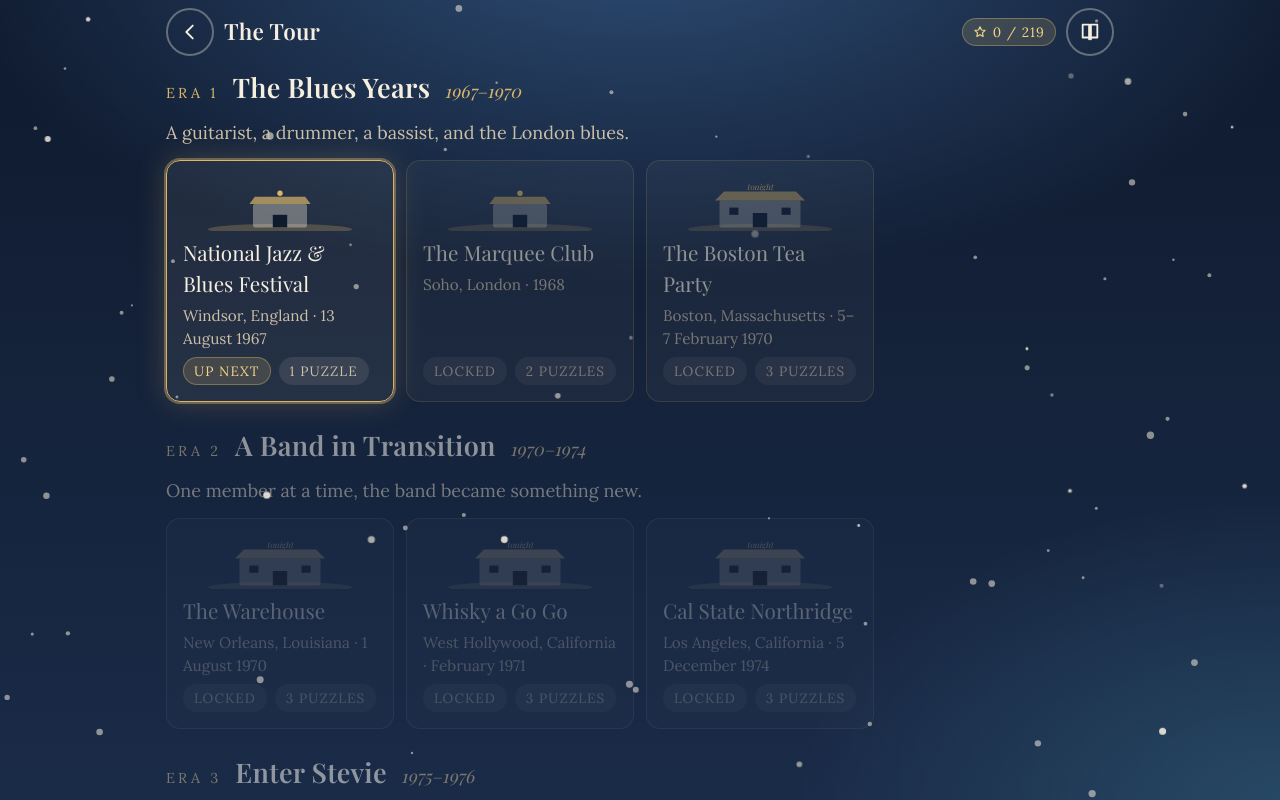
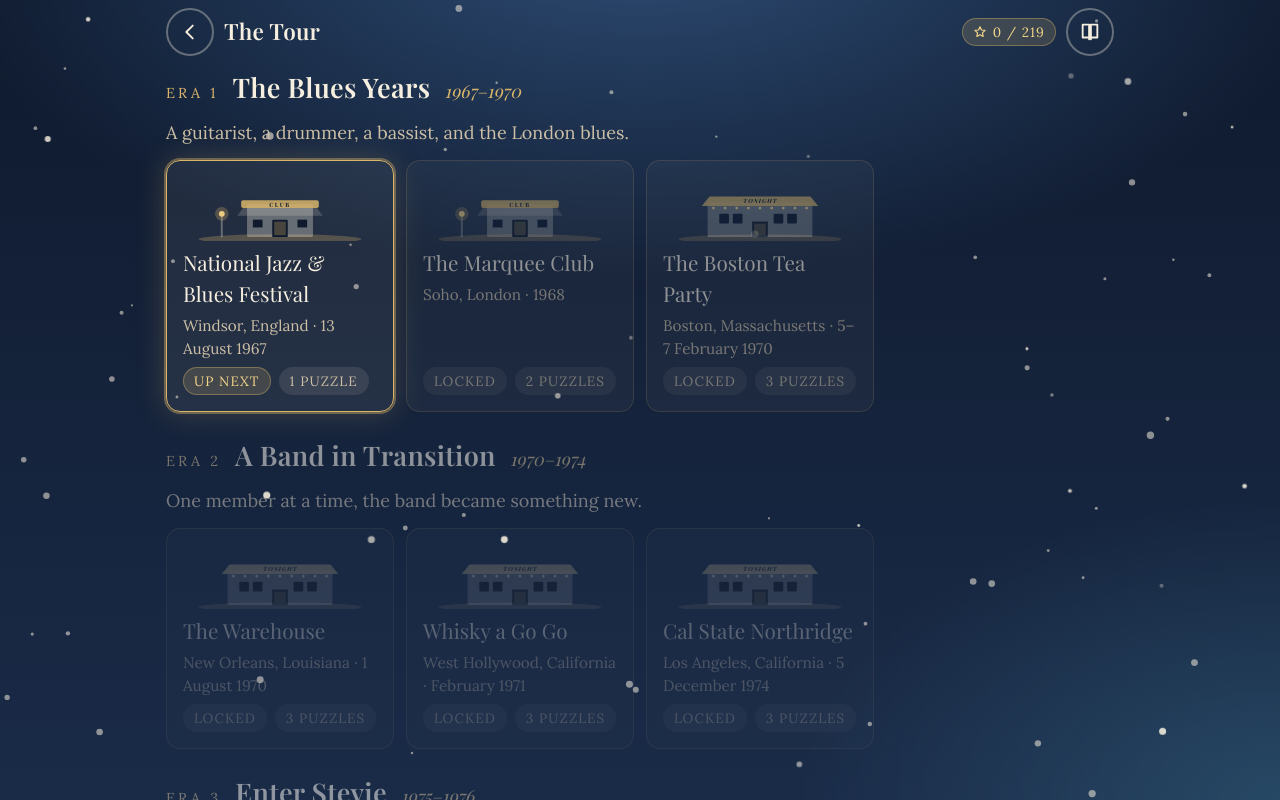
Before and after one commit to NMoore42/the-chain, a React (Vite) app: page / in a window 1280 px wide. Both pictures are taken after a click on the button "Begin the tour". Shown: the top 800 px of the page. Built offline with nearby package versions, Linux system fonts and the light colour scheme.

Commit message:
Visual pass: distinctive venue and studio art, era-grouped scrapbook stories, tablet sizing

```diff
--- a/src/index.css
+++ b/src/index.css
@@ -370,6 +370,10 @@ textarea.save-box { width: 100%; min-height: 120px; font-family: ui-monospace, M
 }
 @media (min-width: 700px) {
   :root { --tile-size: clamp(56px, 7vw, 76px); --key-h: 60px; }
+  .title-logo { width: min(320px, 40vw); }
+  .title-menu { width: min(420px, 100%); }
+  .venue-art { height: 64px; }
+  .laminate .venue-art { height: 90px; }
   :root[data-text='large'] { --tile-size: clamp(60px, 8vw, 84px); --key-h: 66px; }
   .key { max-width: 58px; }
   .key-wide { max-width: 96px; }
--- a/src/ui/components/VenueArt.tsx
+++ b/src/ui/components/VenueArt.tsx
@@ -1,56 +1,103 @@
-/** Silhouette of a venue that grows with the campaign: club → theatre → hall → arena → stadium. */
-export function VenueArt({ scale, className = 'venue-art' }: { scale: 1 | 2 | 3 | 4 | 5; className?: string }) {
+/**
+ * Venue silhouettes that grow with the campaign: club, theatre, hall, arena,
+ * stadium, plus a recording-studio variant. Pure SVG, themed by CSS variables.
+ */
+export function VenueArt({ scale, kind = 'venue', className = 'venue-art' }: { scale: 1 | 2 | 3 | 4 | 5; kind?: 'venue' | 'studio'; className?: string }) {
   const gold = 'var(--gold)'
-  const ink = 'color-mix(in srgb, var(--ink) 35%, transparent)'
+  const gold2 = 'var(--gold-2)'
+  const ink = 'color-mix(in srgb, var(--ink) 32%, transparent)'
+  const ink2 = 'color-mix(in srgb, var(--ink) 18%, transparent)'
+  const bg = 'var(--bg)'
+  const glow = `color-mix(in srgb, ${gold} 28%, transparent)`
   return (
     <svg className={className} viewBox="0 0 200 60" preserveAspectRatio="xMidYMax meet" aria-hidden="true">
-      {/* stage glow */}
-      <ellipse cx="100" cy="58" rx="80" ry="6" fill={`color-mix(in srgb, ${gold} 25%, transparent)`} />
-      {scale === 1 && (
-        <g fill={ink}>
-          <rect x="70" y="30" width="60" height="26" rx="2" />
-          <rect x="92" y="42" width="16" height="14" fill="var(--bg)" />
-          <path d="M66 30h68l-6-8H72z" fill={gold} opacity="0.7" />
-          <circle cx="100" cy="18" r="3" fill={gold} />
+      <ellipse cx="100" cy="58" rx="84" ry="5" fill={glow} />
+      {kind === 'studio' && (
+        <g>
+          {/* mixing console */}
+          <path d="M40 56V40l8-10h104l8 10v16z" fill={ink} />
+          <rect x="52" y="34" width="96" height="4" rx="1" fill={ink2} />
+          {[60, 72, 84, 96, 108, 120, 132].map((x, i) => (
+            <g key={x}>
+              <rect x={x} y="40" width="2" height="13" fill={ink2} />
+              <rect x={x - 3} y={42 + ((i * 5) % 8)} width="8" height="3" rx="1" fill={gold} />
+            </g>
+          ))}
+          {/* reel-to-reel */}
+          <rect x="150" y="18" width="36" height="24" rx="3" fill={ink} />
+          <circle cx="160" cy="27" r="6" fill={bg} stroke={gold} strokeWidth="1.5" />
+          <circle cx="176" cy="27" r="6" fill={bg} stroke={gold} strokeWidth="1.5" />
+          <circle cx="160" cy="27" r="1.5" fill={gold2} /><circle cx="176" cy="27" r="1.5" fill={gold2} />
+          <path d="M160 33q8 4 16 0" stroke={gold} strokeWidth="1" fill="none" />
+          {/* mic */}
+          <rect x="22" y="22" width="6" height="12" rx="3" fill={gold} />
+          <line x1="25" y1="34" x2="25" y2="48" stroke={ink} strokeWidth="2" />
+          <path d="M19 48h12" stroke={ink} strokeWidth="2" />
+          <circle cx="166" cy="14" r="2" fill="#d9534f" />
         </g>
       )}
-      {scale === 2 && (
-        <g fill={ink}>
-          <rect x="55" y="26" width="90" height="30" rx="2" />
-          <path d="M50 26h100l-10-10H60z" fill={gold} opacity="0.7" />
-          <rect x="92" y="40" width="16" height="16" fill="var(--bg)" />
-          <rect x="66" y="34" width="10" height="8" fill="var(--bg)" /><rect x="124" y="34" width="10" height="8" fill="var(--bg)" />
-          <text x="100" y="14" textAnchor="middle" fontSize="9" fill={gold} fontFamily="var(--font-display)" fontStyle="italic">tonight</text>
+      {kind !== 'studio' && scale === 1 && (
+        <g>
+          <rect x="66" y="22" width="68" height="34" rx="2" fill={ink} />
+          <rect x="60" y="18" width="80" height="8" rx="2" fill={gold} opacity="0.85" />
+          <text x="100" y="24.5" textAnchor="middle" fontSize="6" fill={bg} fontFamily="var(--font-display)" fontWeight="700" letterSpacing="1.5">CLUB</text>
+          <path d="M62 26h76l6 8H56z" fill={ink2} />
+          <rect x="92" y="38" width="16" height="18" rx="1" fill={bg} />
+          <rect x="94" y="40" width="12" height="14" fill={glow} />
+          <rect x="72" y="38" width="10" height="8" fill={bg} /><rect x="118" y="38" width="10" height="8" fill={bg} />
+          <line x1="40" y1="56" x2="40" y2="34" stroke={ink} strokeWidth="2" />
+          <circle cx="40" cy="32" r="3" fill={gold2} />
+          <circle cx="40" cy="32" r="7" fill={glow} />
         </g>
       )}
-      {scale === 3 && (
-        <g fill={ink}>
-          <path d="M40 56V30l60-16 60 16v26z" />
-          <rect x="70" y="36" width="60" height="20" fill={ink} />
-          <rect x="94" y="42" width="12" height="14" fill="var(--bg)" />
-          {[52, 64, 76, 124, 136, 148].map((x) => <rect key={x} x={x} y="40" width="6" height="16" fill={gold} opacity="0.5" />)}
-          <circle cx="100" cy="22" r="3" fill={gold} />
+      {kind !== 'studio' && scale === 2 && (
+        <g>
+          <rect x="46" y="20" width="108" height="36" rx="2" fill={ink} />
+          <path d="M40 24h120l-8-10H48z" fill={gold} opacity="0.85" />
+          <text x="100" y="21" textAnchor="middle" fontSize="6" fill={bg} fontFamily="var(--font-display)" fontStyle="italic" fontWeight="700" letterSpacing="1">TONIGHT</text>
+          {[52, 64, 76, 88, 100, 112, 124, 136, 148].map((x) => <circle key={x} cx={x} cy="26" r="1.4" fill={gold2} />)}
+          <rect x="92" y="40" width="16" height="16" fill={bg} />
+          <rect x="94" y="42" width="12" height="12" fill={glow} />
+          {[58, 72, 114, 128].map((x) => <rect key={x} x={x} y="32" width="10" height="10" rx="1" fill={bg} />)}
+          <rect x="46" y="54" width="108" height="2" fill={ink2} />
         </g>
       )}
-      {scale === 4 && (
-        <g fill={ink}>
-          <path d="M20 56c0-24 36-36 80-36s80 12 80 36z" />
-          <path d="M44 56c0-14 25-22 56-22s56 8 56 22z" fill="var(--bg)" opacity="0.6" />
-          {[40, 60, 80, 100, 120, 140, 160].map((x) => <line key={x} x1={x} y1="24" x2={x} y2="56" stroke={gold} strokeWidth="1" opacity="0.4" />)}
-          <circle cx="100" cy="14" r="3" fill={gold} />
-          <circle cx="70" cy="18" r="2" fill={gold} /><circle cx="130" cy="18" r="2" fill={gold} />
+      {kind !== 'studio' && scale === 3 && (
+        <g>
+          <path d="M34 56V30l66-18 66 18v26z" fill={ink} />
+          <path d="M40 30L100 14l60 16z" fill={ink2} />
+          {[50, 66, 82, 118, 134, 150].map((x) => <rect key={x} x={x} y="32" width="6" height="22" rx="1" fill={bg} opacity="0.7" />)}
+          <rect x="92" y="38" width="16" height="18" fill={bg} />
+          <rect x="94" y="40" width="12" height="14" fill={glow} />
+          <circle cx="100" cy="22" r="3" fill={gold2} />
+          <circle cx="100" cy="22" r="7" fill={glow} />
+          <path d="M26 56h148" stroke={ink2} strokeWidth="2" />
         </g>
       )}
-      {scale === 5 && (
-        <g fill={ink}>
-          <path d="M6 56c0-26 42-44 94-44s94 18 94 44z" />
-          <path d="M30 56c0-16 32-26 70-26s70 10 70 26z" fill="var(--bg)" opacity="0.6" />
-          {[20, 40, 60, 80, 100, 120, 140, 160, 180].map((x) => <line key={x} x1={x} y1="14" x2={x} y2="56" stroke={gold} strokeWidth="1" opacity="0.35" />)}
+      {kind !== 'studio' && scale === 4 && (
+        <g>
+          <path d="M18 56c0-24 36-38 82-38s82 14 82 38z" fill={ink} />
+          <path d="M30 56c0-16 30-26 70-26s70 10 70 26z" fill={ink2} />
+          {[40, 60, 80, 100, 120, 140, 160].map((x) => <line key={x} x1={x} y1="22" x2={x} y2="56" stroke={gold} strokeWidth="0.8" opacity="0.5" />)}
+          <rect x="92" y="44" width="16" height="12" fill={bg} />
+          <rect x="94" y="46" width="12" height="8" fill={glow} />
+          <circle cx="100" cy="12" r="3" fill={gold2} /><circle cx="100" cy="12" r="8" fill={glow} />
+          <circle cx="60" cy="18" r="2" fill={gold2} /><circle cx="140" cy="18" r="2" fill={gold2} />
+        </g>
+      )}
+      {kind !== 'studio' && scale === 5 && (
+        <g>
+          <path d="M4 56c0-26 44-46 96-46s96 20 96 46z" fill={ink} />
+          <path d="M26 56c0-18 34-28 74-28s74 10 74 28z" fill={ink2} />
+          {[16, 36, 56, 76, 96, 116, 136, 156, 176].map((x) => <line key={x} x1={x} y1="12" x2={x} y2="56" stroke={gold} strokeWidth="0.8" opacity="0.4" />)}
           <g stroke={gold} strokeWidth="2" strokeLinecap="round">
-            <line x1="30" y1="4" x2="30" y2="18" /><line x1="170" y1="4" x2="170" y2="18" />
-            <line x1="100" y1="2" x2="100" y2="12" />
+            <line x1="24" y1="6" x2="24" y2="22" /><line x1="176" y1="6" x2="176" y2="22" /><line x1="100" y1="2" x2="100" y2="12" />
           </g>
-          <circle cx="30" cy="4" r="3" fill={gold} /><circle cx="170" cy="4" r="3" fill={gold} /><circle cx="100" cy="2" r="3" fill={gold} />
+          {[[24, 6], [176, 6], [100, 2]].map(([x, y]) => (
+            <g key={x}><circle cx={x} cy={y} r="3" fill={gold2} /><circle cx={x} cy={y} r="9" fill={glow} /></g>
+          ))}
+          <rect x="92" y="46" width="16" height="10" fill={bg} />
+          <rect x="94" y="48" width="12" height="6" fill={glow} />
         </g>
       )}
     </svg>
--- a/src/ui/screens/Concert.tsx
+++ b/src/ui/screens/Concert.tsx
@@ -26,7 +26,7 @@ export function ConcertScreen({ concertId }: { concertId: string }) {
   if (!concert || !era) return <main className="screen"><TopBar back={{ name: 'map' }} /><p>Concert not found.</p></main>
   if (!isConcertUnlocked(concertId)) {
     return (
-      <main className="screen"><TopBar back={{ name: 'map' }} /><div className="card center stack"><p>This concert is still locked. Finish the one before it first.</p><button className="btn btn-primary" onClick={() => navigate({ name: 'map' })}>Back to the tour</button></div></main>
+      <main className="screen"><TopBar title="Locked" back={{ name: 'map' }} /><div className="card center stack"><p>This concert is still locked. Finish the one before it first.</p><button className="btn btn-primary" onClick={() => navigate({ name: 'map' })}>Back to the tour</button></div></main>
     )
   }
   const progress = save.concerts[concertId]
@@ -42,7 +42,7 @@ export function ConcertScreen({ concertId }: { concertId: string }) {
           <p className="eyebrow">Backstage pass · {concert.date}</p>
           <h1 style={{ fontSize: 'clamp(1.6rem, 5vw, 2.2rem)' }}>{concert.title}</h1>
           <p className="muted">{concert.location} · {concert.capacityLabel}</p>
-          <VenueArt scale={concert.scale} />
+          <VenueArt scale={concert.scale} kind={concert.venueKind === 'studio' ? 'studio' : 'venue'} />
           <p>{concert.blurb}</p>
           <p className="small muted"><span className="badge badge-soft">{kindLabel}</span></p>
         </div>
--- a/src/ui/screens/Map.tsx
+++ b/src/ui/screens/Map.tsx
@@ -57,7 +57,7 @@ export function MapScreen() {
                       onClick={() => open(c.id, era.introStoryId)}
                       aria-label={`${c.title}, ${c.location}, ${c.date}${done ? ', completed' : ok ? '' : ', locked'}`}
                     >
-                      <VenueArt scale={c.scale} />
+                      <VenueArt scale={c.scale} kind={c.venueKind === 'studio' ? 'studio' : 'venue'} />
                       <span className="venue">{c.title}</span>
                       <span className="meta">{c.location} · {c.date}</span>
                       <span className="status">
```
Also changed, not shown: src/ui/screens/Scrapbook.tsx (+26 -11 lines).
